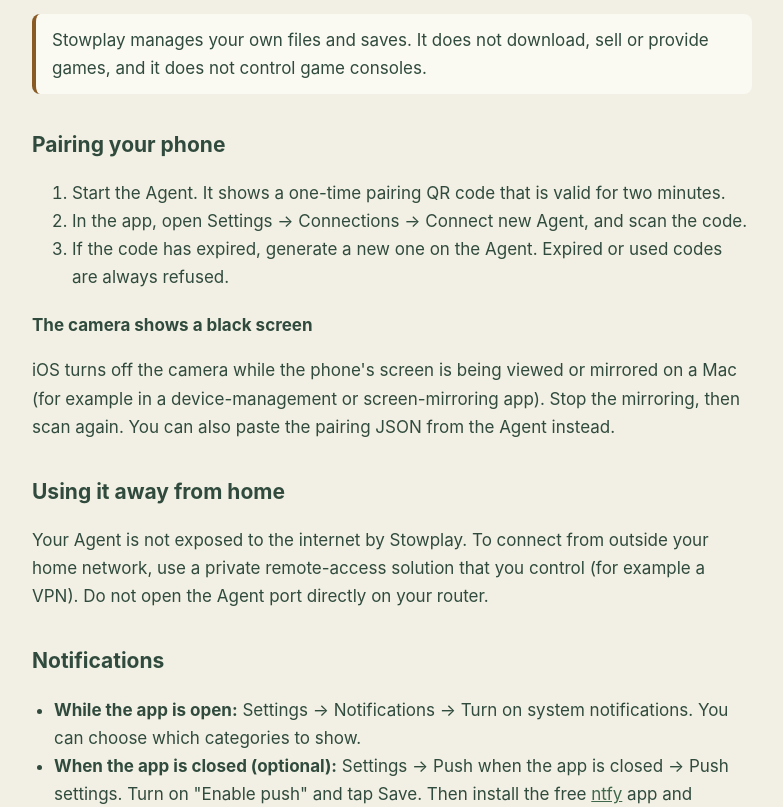
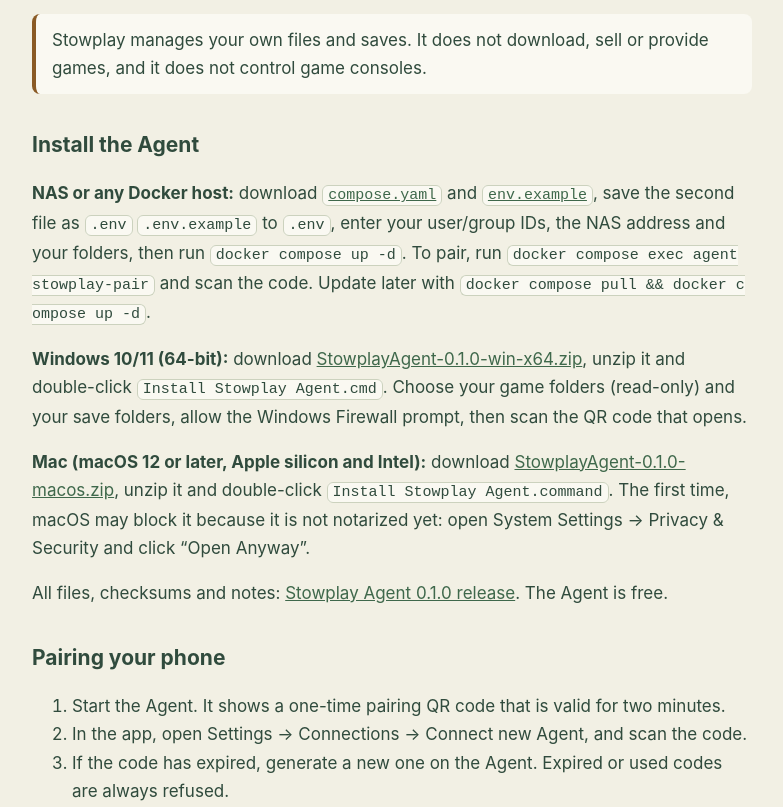
Before and after one commit to zhangwei798879/stowplay, a plain HTML site: page support.html in a window 1280 px wide. Shown: the part 480-1287 px from the top of the page, without its empty margins (248-1031 px from the left). Drawn offline with Linux system fonts and the light colour scheme.

Commit message:
Support: add Agent downloads (Windows, Mac, Docker)

```diff
--- a/support.html
+++ b/support.html
@@ -22,6 +22,12 @@
 <li>A network path from the phone to the Agent: the same home network, or a private remote-access tool such as a VPN when you are away.</li>
 </ul>
 <p class="note">Stowplay manages your own files and saves. It does not download, sell or provide games, and it does not control game consoles.</p>
+
+<h2 id="install">Install the Agent</h2>
+<p><strong>NAS or any Docker host:</strong> download <a href="https://github.com/zhangwei798879/stowplay/releases/download/agent-v0.1.0/compose.yaml"><code>compose.yaml</code></a> and <a href="https://github.com/zhangwei798879/stowplay/releases/download/agent-v0.1.0/env.example"><code>env.example</code></a>, save the second file as <code>.env</code> <code>.env.example</code> to <code>.env</code>, enter your user/group IDs, the NAS address and your folders, then run <code>docker compose up -d</code>. To pair, run <code>docker compose exec agent stowplay-pair</code> and scan the code. Update later with <code>docker compose pull &amp;&amp; docker compose up -d</code>.</p>
+<p><strong>Windows 10/11 (64-bit):</strong> download <a href="https://github.com/zhangwei798879/stowplay/releases/download/agent-v0.1.0/StowplayAgent-0.1.0-win-x64.zip">StowplayAgent-0.1.0-win-x64.zip</a>, unzip it and double-click <code>Install Stowplay Agent.cmd</code>. Choose your game folders (read-only) and your save folders, allow the Windows Firewall prompt, then scan the QR code that opens.</p>
+<p><strong>Mac (macOS 12 or later, Apple silicon and Intel):</strong> download <a href="https://github.com/zhangwei798879/stowplay/releases/download/agent-v0.1.0/StowplayAgent-0.1.0-macos.zip">StowplayAgent-0.1.0-macos.zip</a>, unzip it and double-click <code>Install Stowplay Agent.command</code>. The first time, macOS may block it because it is not notarized yet: open System Settings → Privacy &amp; Security and click “Open Anyway”.</p>
+<p>All files, checksums and notes: <a href="https://github.com/zhangwei798879/stowplay/releases/tag/agent-v0.1.0">Stowplay Agent 0.1.0 release</a>. The Agent is free.</p>
 
 <h2>Pairing your phone</h2>
 <ol>
```
